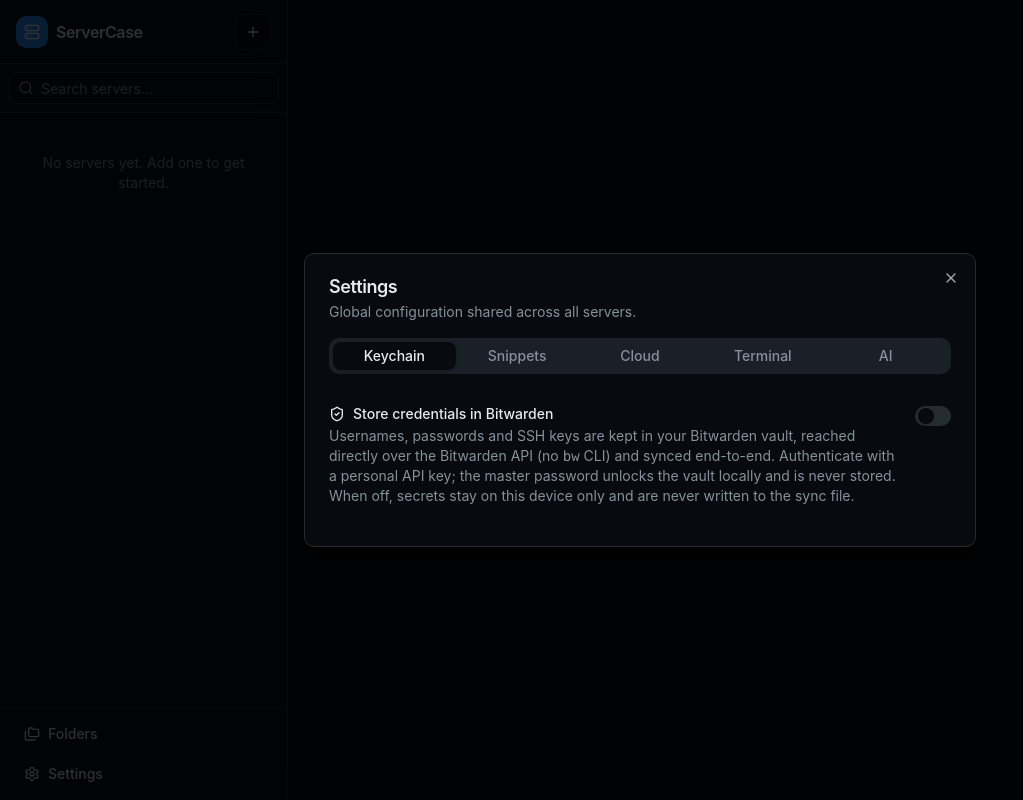
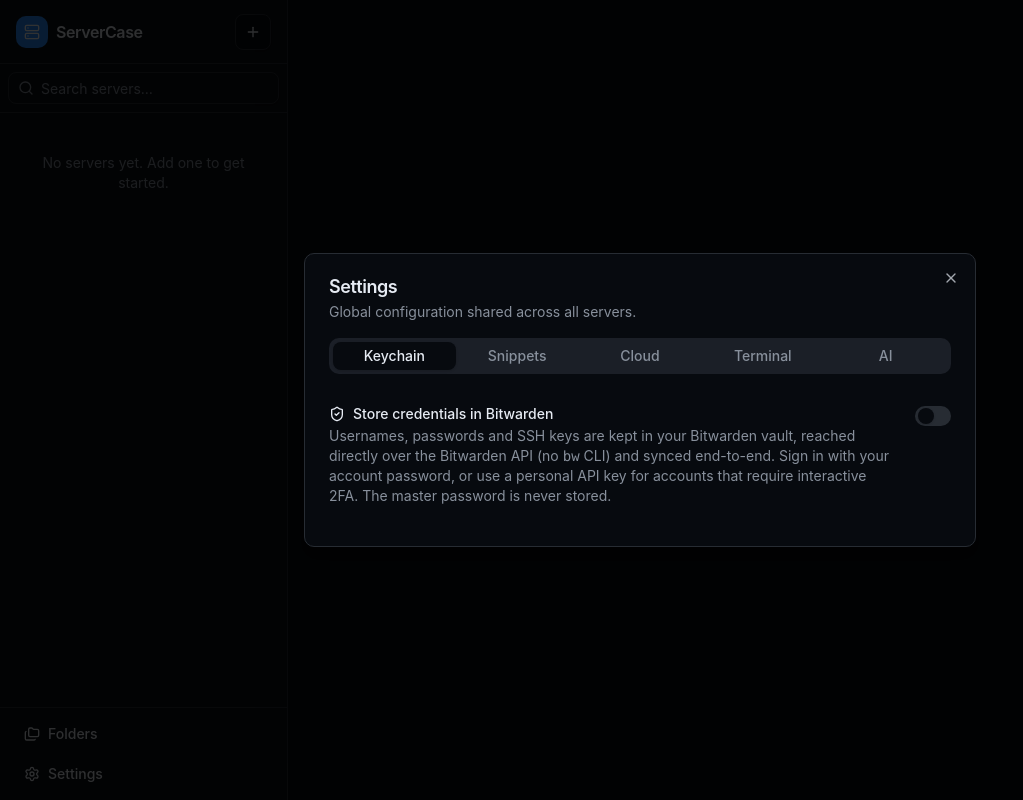
Before and after one commit to qwe7002/servercase, a React (Vite) app in the folder desktop/: page / in a window 1280 px wide. Both pictures are taken after a click on the button "Settings". Shown: the whole page, without its empty margins (0-1023 px from the left). Built offline with nearby package versions, Linux system fonts and the light colour scheme.

Commit message:
feat(Bitwarden): add authentication mode support for password and API key

```diff
--- a/desktop/electron/bitwarden.ts
+++ b/desktop/electron/bitwarden.ts
@@ -27,6 +27,7 @@ import type {
 export class BitwardenVault {
   private settings: BitwardenSettings = {
     enabled: false,
+    authMode: 'password',
     serverUrl: '',
     email: '',
     clientId: '',
@@ -45,11 +46,12 @@ export class BitwardenVault {
     if (
       settings.serverUrl !== this.settings.serverUrl ||
       settings.email !== this.settings.email ||
+      settings.authMode !== this.settings.authMode ||
       settings.clientId !== this.settings.clientId
     ) {
       this.lock();
     }
-    this.settings = settings;
+    this.settings = { ...settings, authMode: settings.authMode ?? 'password' };
   }
 
   private get identityUrl(): string {
@@ -63,9 +65,18 @@ export class BitwardenVault {
   }
 
   private get configured(): boolean {
+    if (this.authMode === 'apiKey') {
       return Boolean(
-      this.settings.email && this.settings.clientId && this.settings.clientSecret,
+        this.settings.email &&
+          this.settings.clientId &&
+          this.settings.clientSecret,
       );
+    }
+    return Boolean(this.settings.email);
+  }
+
+  private get authMode(): BitwardenSettings['authMode'] {
+    return this.settings.authMode ?? 'password';
   }
 
   private get unlocked(): boolean {
@@ -89,9 +100,9 @@ export class BitwardenVault {
   }
 
   async unlock(masterPassword: string): Promise<BitwardenStatus> {
-    if (!this.configured) throw new Error('Bitwarden API key not configured');
+    if (!this.configured) throw new Error('Bitwarden account not configured');
 
-    const token = await this.requestToken();
+    const token = await this.requestToken(masterPassword);
     // KDF params come with the token; prelogin is only a fallback.
     const kdf = token.kdf ?? (await this.prelogin());
 
@@ -287,8 +298,10 @@ export class BitwardenVault {
     return { type: 0, iterations: 600000, memory: 64, parallelism: 4 };
   }
 
-  private async requestToken(): Promise<TokenResult> {
-    const body = new URLSearchParams({
+  private async requestToken(masterPassword: string): Promise<TokenResult> {
+    const body =
+      this.authMode === 'apiKey'
+        ? new URLSearchParams({
             grant_type: 'client_credentials',
             client_id: this.settings.clientId,
             client_secret: this.settings.clientSecret,
@@ -296,7 +309,8 @@ export class BitwardenVault {
             deviceType: '8', // LinuxDesktop
             deviceIdentifier: this.deviceId,
             deviceName: 'ServerCase',
-    });
+          })
+        : await this.passwordGrantBody(masterPassword);
     const res = await fetch(`${this.identityUrl}/connect/token`, {
       method: 'POST',
       headers: { 'Content-Type': 'application/x-www-form-urlencoded' },
@@ -320,6 +334,22 @@ export class BitwardenVault {
       key,
       kdf: pick(json, 'Kdf', 'kdf') !== undefined ? parseKdf(json) : null,
     };
+  }
+
+  private async passwordGrantBody(masterPassword: string): Promise<URLSearchParams> {
+    if (!masterPassword) throw new Error('Master password is required');
+    const kdf = await this.prelogin();
+    const masterKey = this.deriveMasterKey(masterPassword, kdf);
+    return new URLSearchParams({
+      grant_type: 'password',
+      username: this.settings.email,
+      password: masterPasswordHash(masterPassword, masterKey),
+      scope: 'api offline_access',
+      client_id: 'web',
+      deviceType: '8', // LinuxDesktop
+      deviceIdentifier: this.deviceId,
+      deviceName: 'ServerCase',
+    });
   }
 
   private async fetchCiphers(): Promise<Cipher[]> {
@@ -424,6 +454,18 @@ function pick(obj: Record<string, unknown>, ...keys: string[]): unknown {
   return undefined;
 }
 
+function masterPasswordHash(masterPassword: string, masterKey: Buffer): string {
+  return crypto
+    .pbkdf2Sync(
+      masterKey,
+      Buffer.from(masterPassword, 'utf8'),
+      1,
+      32,
+      'sha256',
+    )
+    .toString('base64');
+}
+
 /** HKDF-Expand (RFC 5869) with the given PRK; SHA-256, info as UTF-8. */
 function hkdfExpand(prk: Buffer, info: string, size: number): Buffer {
   const hashLen = 32;
--- a/desktop/electron/shared.ts
+++ b/desktop/electron/shared.ts
@@ -173,6 +173,12 @@ export interface BitwardenSettings {
    * on this device and are never written to the sync file.
    */
   enabled: boolean;
+  /**
+   * `password` signs in like the web vault with account email + master
+   * password at unlock time. `apiKey` uses a personal API key plus the master
+   * password, which is better for accounts that require interactive 2FA.
+   */
+  authMode: 'password' | 'apiKey';
   /**
    * Base URL of the Bitwarden server. Empty means the official cloud
    * (identity.bitwarden.com / api.bitwarden.com). For self-hosted/Vaultwarden
--- a/desktop/src/components/Settings.tsx
+++ b/desktop/src/components/Settings.tsx
@@ -104,7 +104,14 @@ function BitwardenSection() {
   useEffect(() => {
     void refresh();
     // eslint-disable-next-line react-hooks/exhaustive-deps
-  }, [bw.serverUrl, bw.email, bw.clientId, bw.clientSecret, bw.itemPrefix]);
+  }, [
+    bw.serverUrl,
+    bw.email,
+    bw.authMode,
+    bw.clientId,
+    bw.clientSecret,
+    bw.itemPrefix,
+  ]);
 
   const toggle = async (next: boolean) => {
     setMsg(null);
@@ -189,10 +196,9 @@ function BitwardenSection() {
           <p className="text-sm text-muted-foreground">
             Usernames, passwords and SSH keys are kept in your Bitwarden vault,
             reached directly over the Bitwarden API (no <code>bw</code> CLI) and
-            synced end-to-end. Authenticate with a personal API key; the master
-            password unlocks the vault locally and is never stored. When off,
-            secrets stay on this device only and are never written to the sync
-            file.
+            synced end-to-end. Sign in with your account password, or use a
+            personal API key for accounts that require interactive 2FA. The
+            master password is never stored.
           </p>
         </div>
         <Switch checked={bw.enabled} onCheckedChange={toggle} />
@@ -202,6 +208,25 @@ function BitwardenSection() {
         <>
           <Separator />
           <div className="grid gap-3">
+            <div className="grid gap-2">
+              <Label>Sign-in method</Label>
+              <div className="flex flex-wrap gap-2">
+                <Button
+                  type="button"
+                  variant={(bw.authMode ?? 'password') === 'password' ? 'default' : 'outline'}
+                  onClick={() => setBitwarden({ authMode: 'password' })}
+                >
+                  Account password
+                </Button>
+                <Button
+                  type="button"
+                  variant={bw.authMode === 'apiKey' ? 'default' : 'outline'}
+                  onClick={() => setBitwarden({ authMode: 'apiKey' })}
+                >
+                  Personal API key
+                </Button>
+              </div>
+            </div>
             <div className="grid grid-cols-2 gap-3">
               <div className="grid gap-2">
                 <Label htmlFor="bw-server">Server URL (self-hosted)</Label>
@@ -223,6 +248,7 @@ function BitwardenSection() {
                 />
               </div>
             </div>
+            {(bw.authMode ?? 'password') === 'apiKey' && (
               <div className="grid grid-cols-2 gap-3">
                 <div className="grid gap-2">
                   <Label htmlFor="bw-client-id">API key client_id</Label>
@@ -239,10 +265,13 @@ function BitwardenSection() {
                     id="bw-client-secret"
                     type="password"
                     value={bw.clientSecret}
-                  onChange={(e) => setBitwarden({ clientSecret: e.target.value })}
+                    onChange={(e) =>
+                      setBitwarden({ clientSecret: e.target.value })
+                    }
                   />
                 </div>
               </div>
+            )}
             <div className="grid gap-2">
               <Label htmlFor="bw-prefix">Item name prefix</Label>
               <Input
@@ -263,8 +292,8 @@ function BitwardenSection() {
 
             {status?.available === false && (
               <p className="text-sm text-muted-foreground">
-                Enter your account email and a personal API key (Bitwarden web
-                vault → Account Settings → Security → Keys → View API Key).
+                Enter your account email. If you choose personal API key mode,
+                also fill in the key from the Bitwarden web vault.
               </p>
             )}
             {status?.available && status.state === 'locked' && (
--- a/desktop/src/store/settings.ts
+++ b/desktop/src/store/settings.ts
@@ -15,6 +15,7 @@ function uid(): string {
 const DEFAULTS: GlobalSettings = {
   bitwarden: {
     enabled: false,
+    authMode: 'password',
     serverUrl: '',
     email: '',
     clientId: '',
```
Lines whose indentation alone changed are shown as unchanged.
